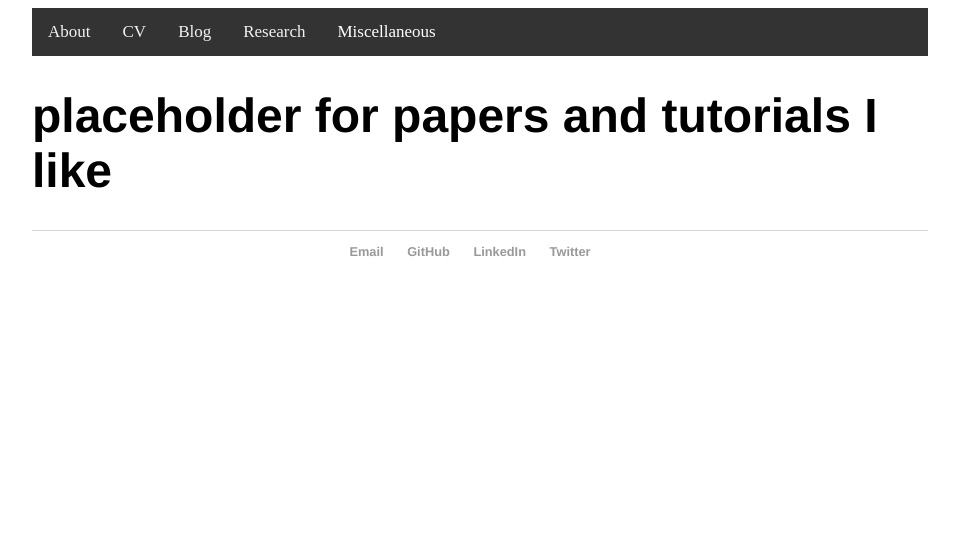
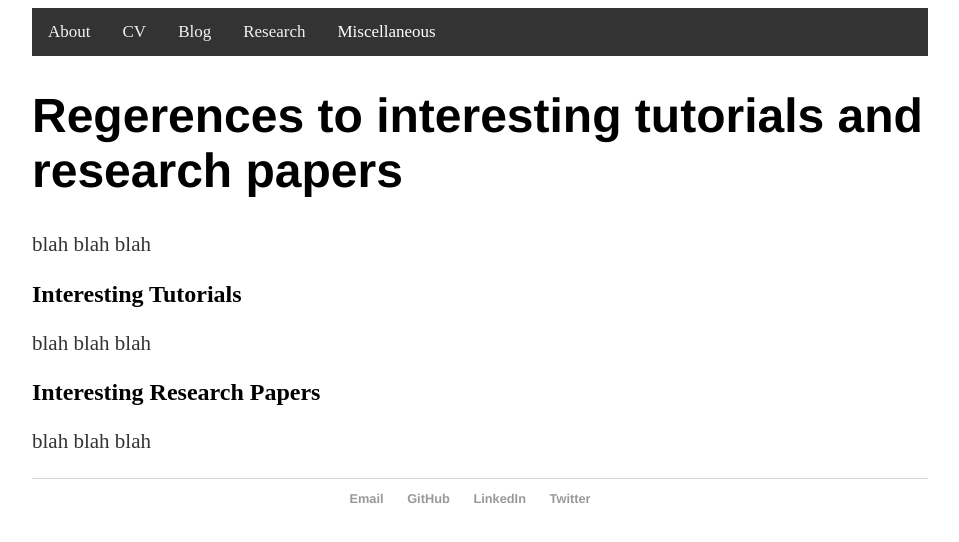
Before and after one commit to kerinb/kerinb.github.io, a Jekyll site: the page built from papers_and_tutorials/index.md, in a window 1280 px wide. Shown: the top 542 px of the page, without its empty margins (160-1119 px from the left). Built offline with Jekyll 4.4.1, drawn with Linux system fonts in a browser that asks for light colours.

```diff
--- a/papers_and_tutorials/index.md
+++ b/papers_and_tutorials/index.md
@@ -3,4 +3,14 @@ layout: default
 title: Breandán's Research
 ---
 
-# placeholder for papers and tutorials  I like
+# Regerences to interesting tutorials and research papers
+
+blah blah blah
+
+## Interesting Tutorials
+
+blah blah blah
+
+## Interesting Research Papers
+
+blah blah blah
```
Also changed, not shown: other/index.md (+1 -1 lines), photography/index.md (+3 -1 lines).
